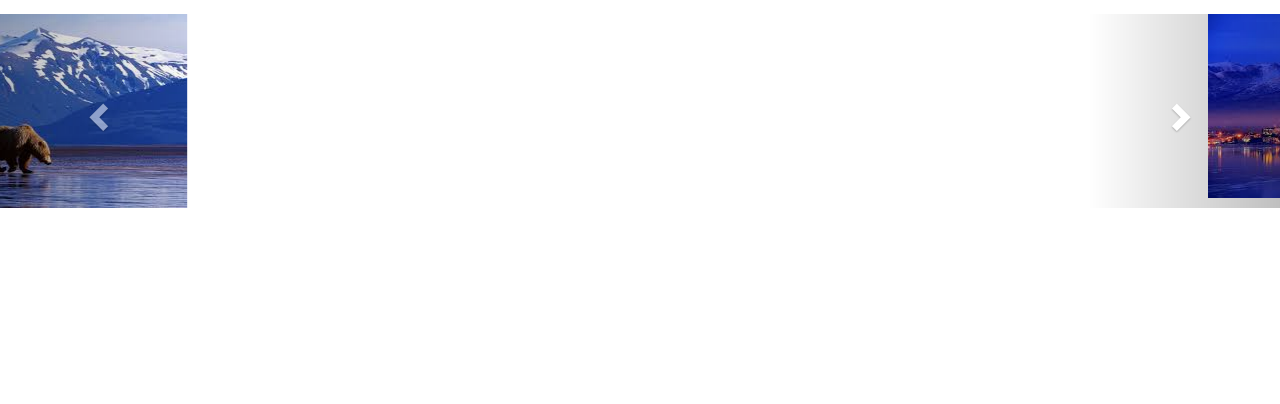
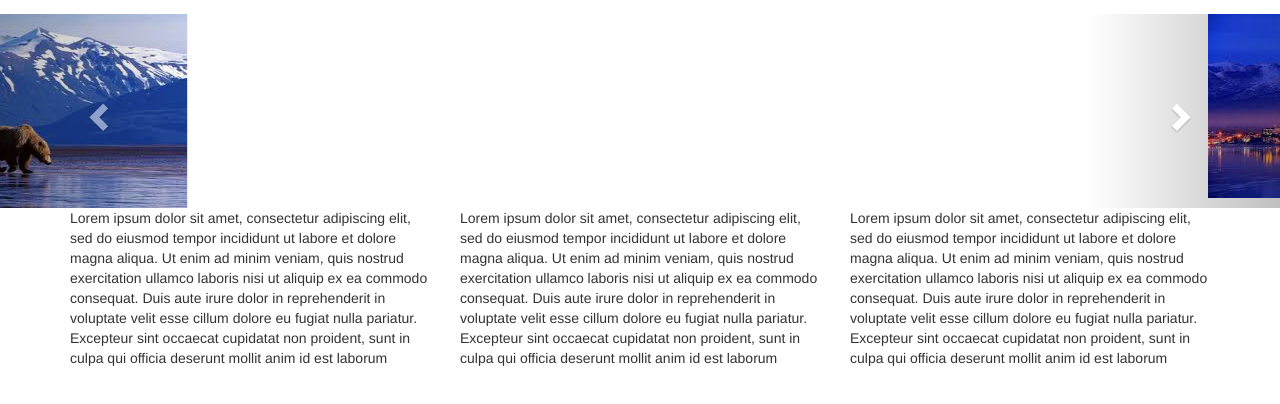
Before and after one commit to IanBaum/alaska, a plain HTML site: page index.html in a window 1280 px wide. Shown: the part 58-462 px from the top of the page. Drawn offline with nearby package versions, Linux system fonts and the light colour scheme.

Commit message:
add main content

```diff
--- a/index.html
+++ b/index.html
@@ -72,6 +72,38 @@
       </a>
     </div>
 
+    <!-- Main Content -->
+    <div class="container">
+      <div class="row">
+        <div class="col-sm-4">
+          <p>Lorem ipsum dolor sit amet, consectetur adipiscing elit, sed do eiusmod
+            tempor incididunt ut labore et dolore magna aliqua. Ut enim ad minim
+            veniam, quis nostrud exercitation ullamco laboris nisi ut aliquip ex
+            ea commodo consequat. Duis aute irure dolor in reprehenderit in
+            voluptate velit esse cillum dolore eu fugiat nulla pariatur. Excepteur
+            sint occaecat cupidatat non proident, sunt in culpa qui officia deserunt
+            mollit anim id est laborum</p>
+        </div>
+        <div class="col-sm-4">
+          <p>Lorem ipsum dolor sit amet, consectetur adipiscing elit, sed do eiusmod
+            tempor incididunt ut labore et dolore magna aliqua. Ut enim ad minim
+            veniam, quis nostrud exercitation ullamco laboris nisi ut aliquip ex
+            ea commodo consequat. Duis aute irure dolor in reprehenderit in
+            voluptate velit esse cillum dolore eu fugiat nulla pariatur. Excepteur
+            sint occaecat cupidatat non proident, sunt in culpa qui officia deserunt
+            mollit anim id est laborum</p>
+        </div>
+        <div class="col-sm-4">
+          <p>Lorem ipsum dolor sit amet, consectetur adipiscing elit, sed do eiusmod
+            tempor incididunt ut labore et dolore magna aliqua. Ut enim ad minim
+            veniam, quis nostrud exercitation ullamco laboris nisi ut aliquip ex
+            ea commodo consequat. Duis aute irure dolor in reprehenderit in
+            voluptate velit esse cillum dolore eu fugiat nulla pariatur. Excepteur
+            sint occaecat cupidatat non proident, sunt in culpa qui officia deserunt
+            mollit anim id est laborum</p>
+        </div>
+      </div>
+    </div>
     <!--JAVA LINKS -->
     <script   src="https://code.jquery.com/jquery-3.1.0.min.js"   integrity="sha256-cCueBR6CsyA4/9szpPfrX3s49M9vUU5BgtiJj06wt/s="   crossorigin="anonymous"></script>
     <script src="js/bootstrap.min.js"></script>
```
